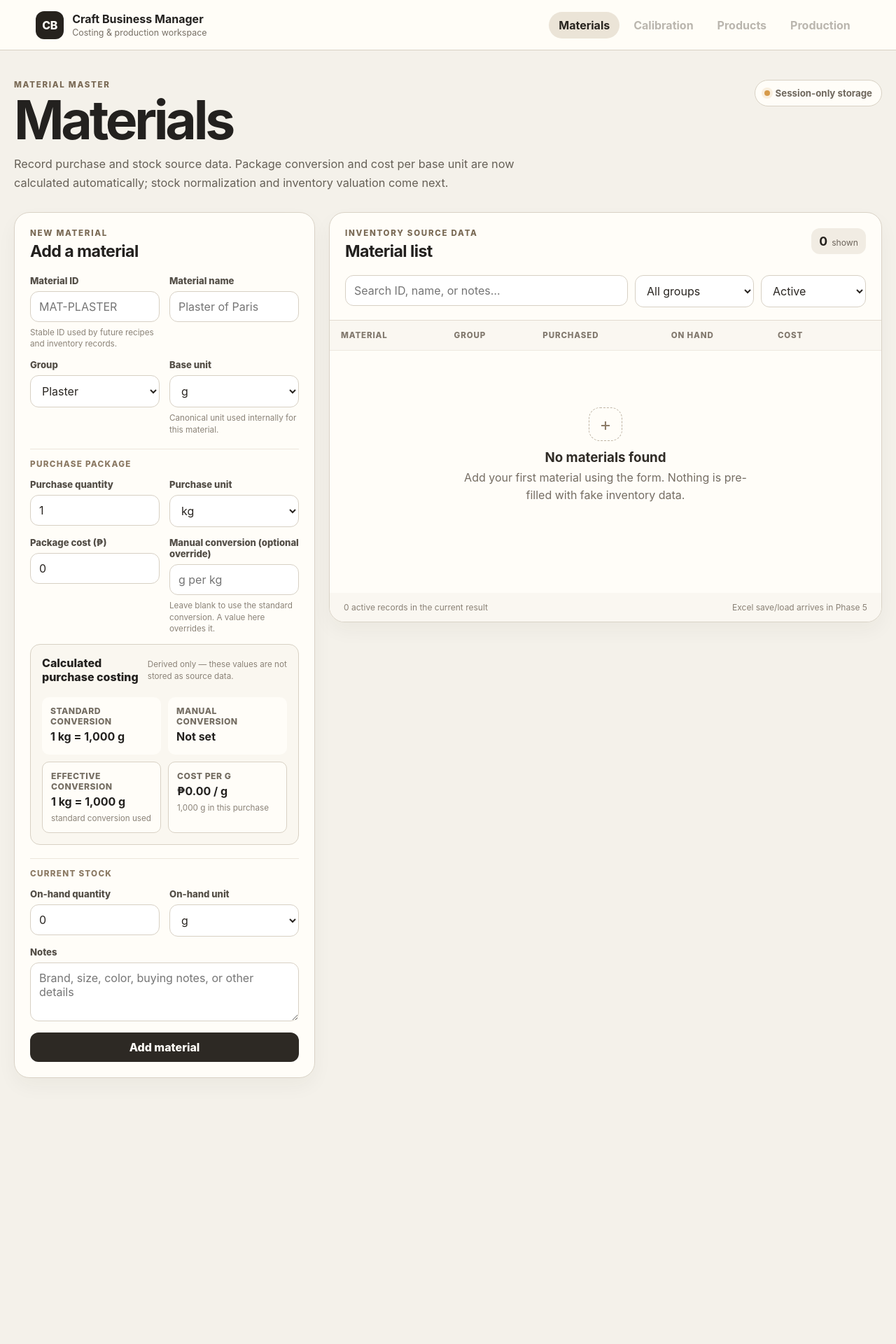
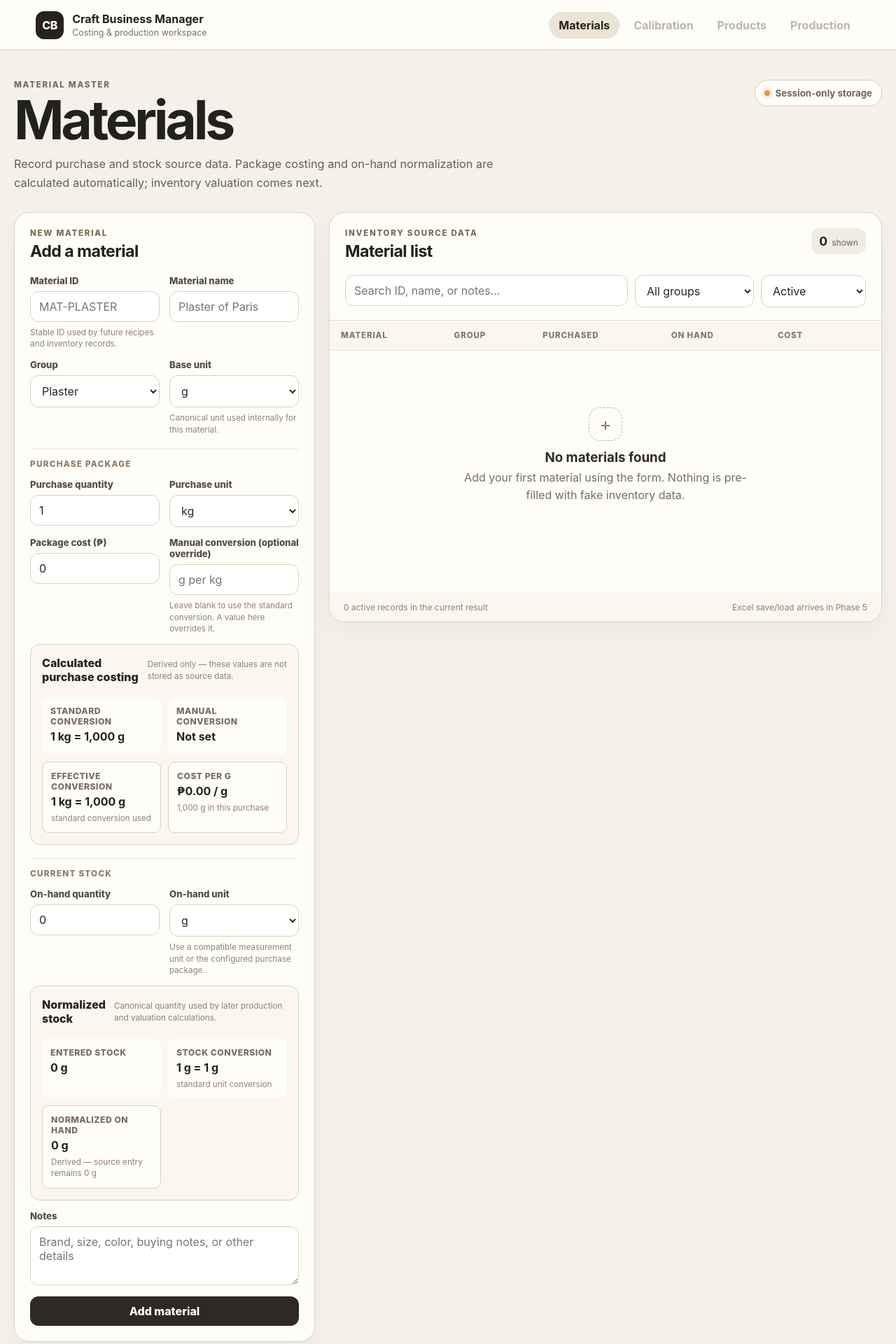
Before and after one commit to nhardbalansag/craft-business-manager, a React (Vite) app: page / in a window 1280 px wide. Shown: the top 1920 px of the page at 70% size. Before the commit the page ends 1612 px from the top, so only its background shows below. Built offline with nearby package versions, Linux system fonts and the light colour scheme.

Commit message:
feat: surface normalized on-hand stock in Materials UI

```diff
--- a/src/ui/materials/MaterialsPage.tsx
+++ b/src/ui/materials/MaterialsPage.tsx
@@ -3,6 +3,7 @@ import {
   MATERIAL_GROUPS,
   MATERIAL_PACKAGE_UNITS,
   MaterialContractError,
+  isMaterialPackageUnit,
   type Material,
   type MaterialGroup,
   type MaterialPurchaseUnit,
@@ -12,6 +13,11 @@ import {
   calculateMaterialPackageCosting,
   type MaterialPackageCosting,
 } from '../../domain/materialCosting';
+import {
+  MaterialInventoryError,
+  normalizeMaterialOnHand,
+  type MaterialOnHandNormalization,
+} from '../../domain/materialInventory';
 import {
   SUPPORTED_UNITS,
   getUnitDimension,
@@ -67,6 +73,11 @@ function compatibleStandardUnits(baseUnit: BaseUnit): Unit[] {
 
 function purchaseUnitOptions(baseUnit: BaseUnit): MaterialPurchaseUnit[] {
   return [...compatibleStandardUnits(baseUnit), ...MATERIAL_PACKAGE_UNITS];
+}
+
+function onHandUnitOptions(baseUnit: BaseUnit, purchaseUnit: MaterialPurchaseUnit): MaterialPurchaseUnit[] {
+  const standard = compatibleStandardUnits(baseUnit);
+  return isMaterialPackageUnit(purchaseUnit) ? [...standard, purchaseUnit] : standard;
 }
 
 function defaultPurchaseUnit(baseUnit: BaseUnit): MaterialPurchaseUnit {
@@ -158,11 +169,20 @@ function packageCostingOrNull(material: Material): MaterialPackageCosting | null
   }
 }
 
+function onHandNormalizationOrNull(material: Material): MaterialOnHandNormalization | null {
+  try {
+    return normalizeMaterialOnHand(material);
+  } catch {
+    return null;
+  }
+}
+
 function errorMessage(error: unknown): string {
   if (
     error instanceof MaterialApplicationError ||
     error instanceof MaterialContractError ||
-    error instanceof MaterialCostingError
+    error instanceof MaterialCostingError ||
+    error instanceof MaterialInventoryError
   ) {
     return error.message;
   }
@@ -181,9 +201,14 @@ export function MaterialsPage() {
   const [error, setError] = useState<string | null>(null);
   const [busy, setBusy] = useState(false);
 
-  const unitOptions = useMemo(() => purchaseUnitOptions(form.baseUnit), [form.baseUnit]);
+  const purchaseOptions = useMemo(() => purchaseUnitOptions(form.baseUnit), [form.baseUnit]);
+  const stockOptions = useMemo(
+    () => onHandUnitOptions(form.baseUnit, form.purchaseUnit),
+    [form.baseUnit, form.purchaseUnit],
+  );
   const previewMaterial = useMemo(() => formToMaterial(form, true), [form]);
   const costingPreview = useMemo(() => packageCostingOrNull(previewMaterial), [previewMaterial]);
+  const stockPreview = useMemo(() => onHandNormalizationOrNull(previewMaterial), [previewMaterial]);
   const manualIsRequired = MATERIAL_PACKAGE_UNITS.includes(form.purchaseUnit as (typeof MATERIAL_PACKAGE_UNITS)[number]);
 
   const refresh = useCallback(async () => {
@@ -213,6 +238,18 @@ export function MaterialsPage() {
       purchaseUnit: nextDefault,
       onHandUnit: baseUnit,
       manualBaseUnitsPerPurchaseUnit: '',
+    }));
+  }
+
+  function updatePurchaseUnit(purchaseUnit: MaterialPurchaseUnit) {
+    setForm((current) => ({
+      ...current,
+      purchaseUnit,
+      onHandUnit: isMaterialPackageUnit(current.onHandUnit)
+        ? isMaterialPackageUnit(purchaseUnit)
+          ? purchaseUnit
+          : current.baseUnit
+        : current.onHandUnit,
     }));
   }
 
@@ -277,8 +314,8 @@ export function MaterialsPage() {
           <p className="eyebrow">MATERIAL MASTER</p>
           <h1 id="materials-heading">Materials</h1>
           <p className="page-lead">
-            Record purchase and stock source data. Package conversion and cost per base unit are now
-            calculated automatically; stock normalization and inventory valuation come next.
+            Record purchase and stock source data. Package costing and on-hand normalization are calculated
+            automatically; inventory valuation comes next.
           </p>
         </div>
         <div className="session-badge" title="Excel persistence is planned for a later phase">
@@ -362,12 +399,9 @@ export function MaterialsPage() {
               <span>Purchase unit</span>
               <select
                 value={form.purchaseUnit}
-                onChange={(event) => setForm((current) => ({
-                  ...current,
-                  purchaseUnit: event.target.value as MaterialPurchaseUnit,
-                }))}
+                onChange={(event) => updatePurchaseUnit(event.target.value as MaterialPurchaseUnit)}
               >
-                {unitOptions.map((unit) => <option value={unit} key={unit}>{formatUnit(unit)}</option>)}
+                {purchaseOptions.map((unit) => <option value={unit} key={unit}>{formatUnit(unit)}</option>)}
               </select>
             </label>
 
@@ -466,9 +500,41 @@ export function MaterialsPage() {
                 value={form.onHandUnit}
                 onChange={(event) => setForm((current) => ({ ...current, onHandUnit: event.target.value as MaterialPurchaseUnit }))}
               >
-                {unitOptions.map((unit) => <option value={unit} key={unit}>{formatUnit(unit)}</option>)}
+                {stockOptions.map((unit) => <option value={unit} key={unit}>{formatUnit(unit)}</option>)}
               </select>
+              <small>Use a compatible measurement unit or the configured purchase package.</small>
             </label>
+
+            <div className="field field-wide cost-preview" aria-live="polite">
+              <div className="cost-preview-heading">
+                <span>Normalized stock</span>
+                <small>Canonical quantity used by later production and valuation calculations.</small>
+              </div>
+              {stockPreview ? (
+                <div className="cost-metrics">
+                  <div className="cost-metric">
+                    <span>Entered stock</span>
+                    <strong>{formatNumber(stockPreview.enteredQuantity)} {formatUnit(stockPreview.enteredUnit)}</strong>
+                  </div>
+                  <div className="cost-metric">
+                    <span>Stock conversion</span>
+                    <strong>
+                      1 {formatUnit(stockPreview.enteredUnit)} = {formatNumber(stockPreview.baseUnitsPerOnHandUnit)} {stockPreview.baseUnit}
+                    </strong>
+                    <small>{stockPreview.conversionSource === 'standard' ? 'standard unit conversion' : 'configured purchase-package conversion'}</small>
+                  </div>
+                  <div className="cost-metric cost-metric-emphasis">
+                    <span>Normalized on hand</span>
+                    <strong>{formatNumber(stockPreview.normalizedBaseQuantity)} {stockPreview.baseUnit}</strong>
+                    <small>Derived — source entry remains {formatNumber(stockPreview.enteredQuantity)} {formatUnit(stockPreview.enteredUnit)}</small>
+                  </div>
+                </div>
+              ) : (
+                <div className="cost-preview-empty">
+                  Enter a finite stock quantity in a compatible unit or the configured purchase package.
+                </div>
+              )}
+            </div>
 
             <label className="field field-wide">
               <span>Notes</span>
@@ -545,6 +611,7 @@ export function MaterialsPage() {
               <tbody>
                 {materials.map((material) => {
                   const costing = packageCostingOrNull(material);
+                  const stock = onHandNormalizationOrNull(material);
                   return (
                     <tr key={material.id} className={material.isActive ? undefined : 'archived-row'}>
                       <td>
@@ -553,7 +620,12 @@ export function MaterialsPage() {
                       </td>
                       <td><span className="group-pill">{formatGroup(material.group)}</span></td>
                       <td>{material.purchaseQuantity} {formatUnit(material.purchaseUnit)}</td>
-                      <td>{material.onHandQuantity} {formatUnit(material.onHandUnit)}</td>
+                      <td>
+                        <strong>{material.onHandQuantity} {formatUnit(material.onHandUnit)}</strong>
+                        <span className="cost-detail">
+                          {stock ? `${formatNumber(stock.normalizedBaseQuantity)} ${material.baseUnit} normalized` : 'Normalization required'}
+                        </span>
+                      </td>
                       <td>
                         <strong>{formatMoney(material.packageCost, 2)}</strong>
                         <span className="cost-detail">
```
